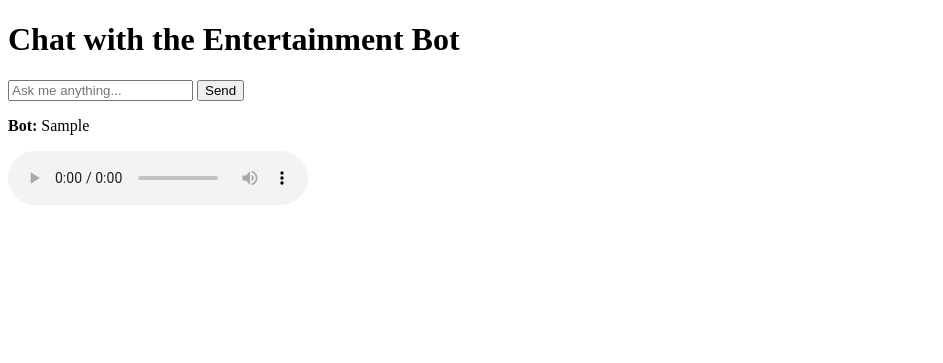
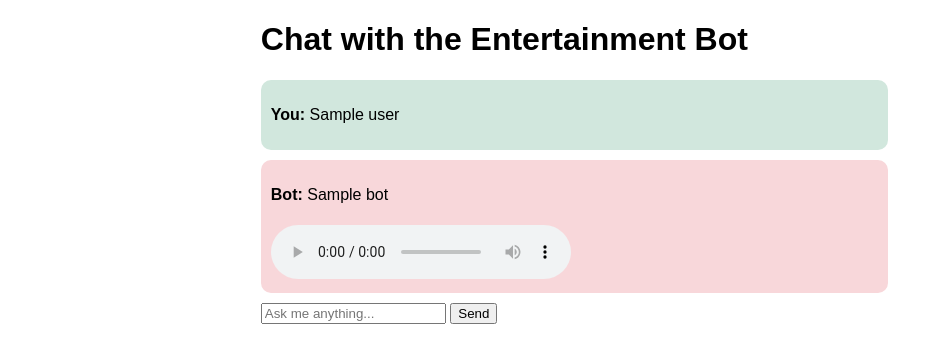
Before and after one commit to SammyAlawar/Recommender, a Flask app: template templates/chat.html in a window 1280 px wide. Shown: the top 363 px of the page, without its empty margins (0-943 px from the left). Run offline with Flask 3, Linux system fonts and the light colour scheme; the template is opened without the code that fills it: most values are stand-ins (such as "Sample title", 1, 10 or a date in 2020).

Commit message:
i added chat history and fixed some issues with the text to speech

```diff
--- a/app.py
+++ b/app.py
@@ -1,6 +1,7 @@
 from flask import Flask, render_template, request, send_from_directory
-from main import chat_with_bot, history, text_to_speech
+from main import chat_with_bot, text_to_speech
 from pathlib import Path
+import uuid
 
 app = Flask(__name__)
 
@@ -8,22 +9,29 @@ app = Flask(__name__)
 speech_dir = Path(__file__).parent / "speech_files"
 speech_dir.mkdir(exist_ok=True)
 
+# Initialize chat history
+chat_history = []
+
 @app.route("/", methods=["GET", "POST"])
 def home():
+    global chat_history
     bot_reply = None
     audio_filename = None
 
     if request.method == "POST":
+        # Get user input
         user_input = request.form["user_input"]
-        bot_reply, _ = chat_with_bot(user_input, history)
 
-        # Generate speech for the bot's reply
-        audio_filename = "bot_reply.mp3"
-        text_to_speech(bot_reply, audio_filename)
+        # Get bot response
+        bot_reply, chat_history = chat_with_bot(user_input, chat_history)
 
-    return render_template("chat.html", bot_reply=bot_reply, audio_filename=audio_filename)
+        # Generate unique audio file for the bot reply
+        audio_filename = text_to_speech(bot_reply)
+        chat_history[-1]["audio"] = audio_filename  # Update the last bot entry with audio file
 
-# Route to serve the audio file
+    return render_template("chat.html", chat_history=chat_history)
+
+# Route to serve the audio files
 @app.route("/speech/<filename>")
 def serve_audio(filename):
     return send_from_directory(speech_dir, filename)
--- a/main.py
+++ b/main.py
@@ -1,23 +1,40 @@
 import os
+import uuid
+from pathlib import Path
 from openai import OpenAI
-from pathlib import Path
 from dotenv import load_dotenv, find_dotenv
 import sys_msg
 
-_ = load_dotenv(find_dotenv())
-client = OpenAI(
-    api_key=os.environ.get("OPENAI_API_KEY"),
-)
+# Load environment variables from .env file
+load_dotenv(find_dotenv())
 
+# Initialize OpenAI client
+client = OpenAI(api_key=os.environ.get("OPENAI_API_KEY"))
+
+# System message for the chatbot
 system_message = sys_msg.system_message
+
+# Ensure the system message exists in history at initialization
 history = [{"role": "system", "content": system_message}]
 
 # Path to store speech files
 speech_dir = Path(__file__).parent / "speech_files"
 speech_dir.mkdir(exist_ok=True)
 
+
 # Function to generate audio from text using OpenAI TTS
-def text_to_speech(text, output_filename="speech.mp3"):
+def text_to_speech(text, output_filename=None):
+    """
+    Converts text to speech using OpenAI's TTS model and saves it to a file.
+    Args:
+        text (str): The text to convert to speech.
+        output_filename (str): The name of the output file.
+    Returns:
+        str: The filename of the generated speech file.
+    """
+    if output_filename is None:
+        output_filename = f"speech_{uuid.uuid4().hex}.mp3"  # Unique filename
+
     speech_file_path = speech_dir / output_filename
     response = client.audio.speech.create(
         model="tts-1",
@@ -26,31 +43,61 @@ def text_to_speech(text, output_filename="speech.mp3"):
     )
     response.stream_to_file(speech_file_path)
     print(f"Audio saved to {speech_file_path}")
+    return output_filename
+
+
+# Function to validate the conversation history
+def validate_history(history):
+    """
+    Ensures that all entries in the history list have the required 'role' and 'content' keys.
+    Args:
+        history (list): The conversation history for the OpenAI API.
+    """
+    for msg in history:
+        if "role" not in msg or "content" not in msg:
+            raise ValueError(f"Malformed API history entry: {msg}")
+
 
 # Function to generate chatbot responses
-def chat_with_bot(user_input, history):
-    history.append({"role": "user", "content": user_input})
+def chat_with_bot(user_input, chat_history):
+    """
+    Generates a chatbot response based on user input and updates the conversation history.
+    Args:
+        user_input (str): The user's input message.
+        chat_history (list): The conversation history for the frontend.
+    Returns:
+        tuple: The assistant's reply and the updated chat_history.
+    """
+    # Maintain a separate history for OpenAI API
+    api_history = [{"role": "system", "content": sys_msg.system_message}]
+    for entry in chat_history:
+        if "user" in entry:
+            api_history.append({"role": "user", "content": entry["user"]})
+        if "bot" in entry:
+            api_history.append({"role": "assistant", "content": entry["bot"]})
 
+    # Append the new user input to the API history
+    api_history.append({"role": "user", "content": user_input})
+
+    # Debugging the history structure before API call
+    print("API History:", api_history)
+
+    # Validate the API history
+    validate_history(api_history)
+
+    # Generate a response from the assistant
     response = client.chat.completions.create(
         model="gpt-4o",
-        messages=history,
-        max_tokens=200
+        messages=api_history,
+        max_tokens=200,
     )
     assistant_reply = response.choices[0].message.content
-    history.append({"role": "assistant", "content": assistant_reply})
-    return assistant_reply, history
 
-# Voice-enabled chatbot interaction
-if __name__ == "__main__":
-    print("Welcome to the Entertainment Recommender Bot!")
-    print("Type 'quit' to exit.")
+    # Append the user and bot messages to the frontend chat history
+    chat_history.append({
+        "user": user_input,
+        "bot": assistant_reply,
+        "audio": None  # Placeholder for audio file, added later
+    })
 
-    while True:
-        user_input = input("You: ")
-        if user_input.lower() in ["quit", "exit"]:
-            print("Bot: Goodbye! Have a great day!")
-            break
-
-        bot_reply, history = chat_with_bot(user_input, history)
-        print(f"Bot: {bot_reply}")
-        text_to_speech(bot_reply, output_filename="bot_reply.mp3")
+    return assistant_reply, chat_history
--- a/templates/chat.html
+++ b/templates/chat.html
@@ -4,22 +4,56 @@
     <meta charset="UTF-8">
     <meta name="viewport" content="width=device-width, initial-scale=1.0">
     <title>Entertainment Recommender Bot</title>
+    <style>
+        .chat-container {
+            width: 60%;
+            margin: auto;
+            font-family: Arial, sans-serif;
+        }
+        .chat-bubble {
+            margin: 10px 0;
+            padding: 10px;
+            border-radius: 10px;
+            max-width: 80%;
+        }
+        .user {
+            background-color: #d1e7dd;
+            align-self: flex-end;
+        }
+        .bot {
+            background-color: #f8d7da;
+            align-self: flex-start;
+        }
+        .audio {
+            margin-top: 5px;
+        }
+    </style>
 </head>
 <body>
-    <h1>Chat with the Entertainment Bot</h1>
-    <form method="POST">
-        <input type="text" name="user_input" placeholder="Ask me anything..." required>
-        <button type="submit">Send</button>
-    </form>
+    <div class="chat-container">
+        <h1>Chat with the Entertainment Bot</h1>
 
-    {% if bot_reply %}
+        <!-- Chat history -->
         <div>
-            <p><strong>Bot:</strong> {{ bot_reply }}</p>
-            <audio controls>
-                <source src="{{ url_for('serve_audio', filename=audio_filename) }}" type="audio/mpeg">
-                Your browser does not support the audio element.
-            </audio>
+            {% for chat in chat_history %}
+                <div class="chat-bubble user">
+                    <p><strong>You:</strong> {{ chat.user }}</p>
+                </div>
+                <div class="chat-bubble bot">
+                    <p><strong>Bot:</strong> {{ chat.bot }}</p>
+                    <audio class="audio" controls>
+                        <source src="{{ url_for('serve_audio', filename=chat.audio) }}" type="audio/mpeg">
+                        Your browser does not support the audio element.
+                    </audio>
+                </div>
+            {% endfor %}
         </div>
-    {% endif %}
+
+        <!-- Input form -->
+        <form method="POST">
+            <input type="text" name="user_input" placeholder="Ask me anything..." required>
+            <button type="submit">Send</button>
+        </form>
+    </div>
 </body>
 </html>
```
Also changed, not shown: 9 other files.
